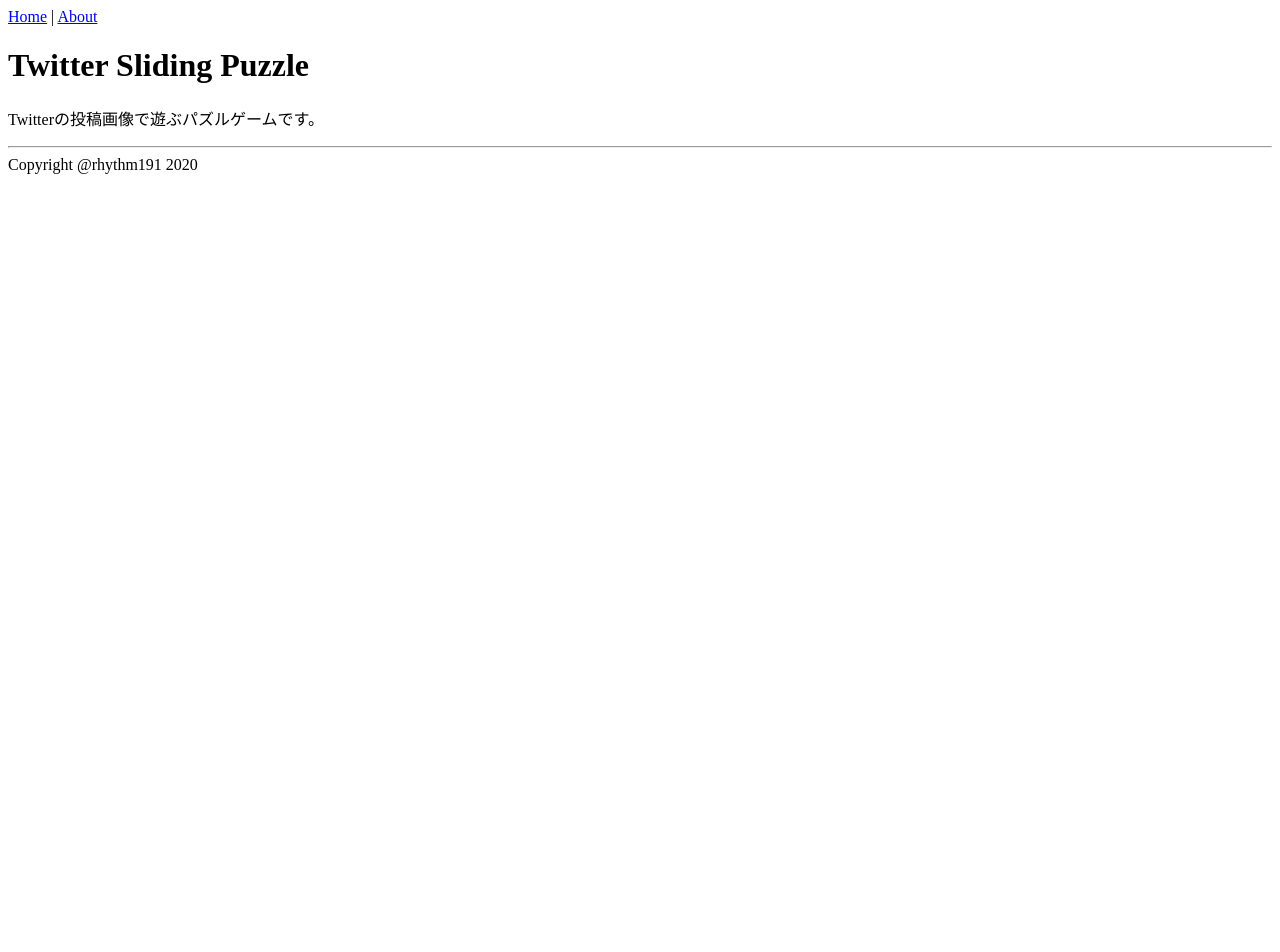
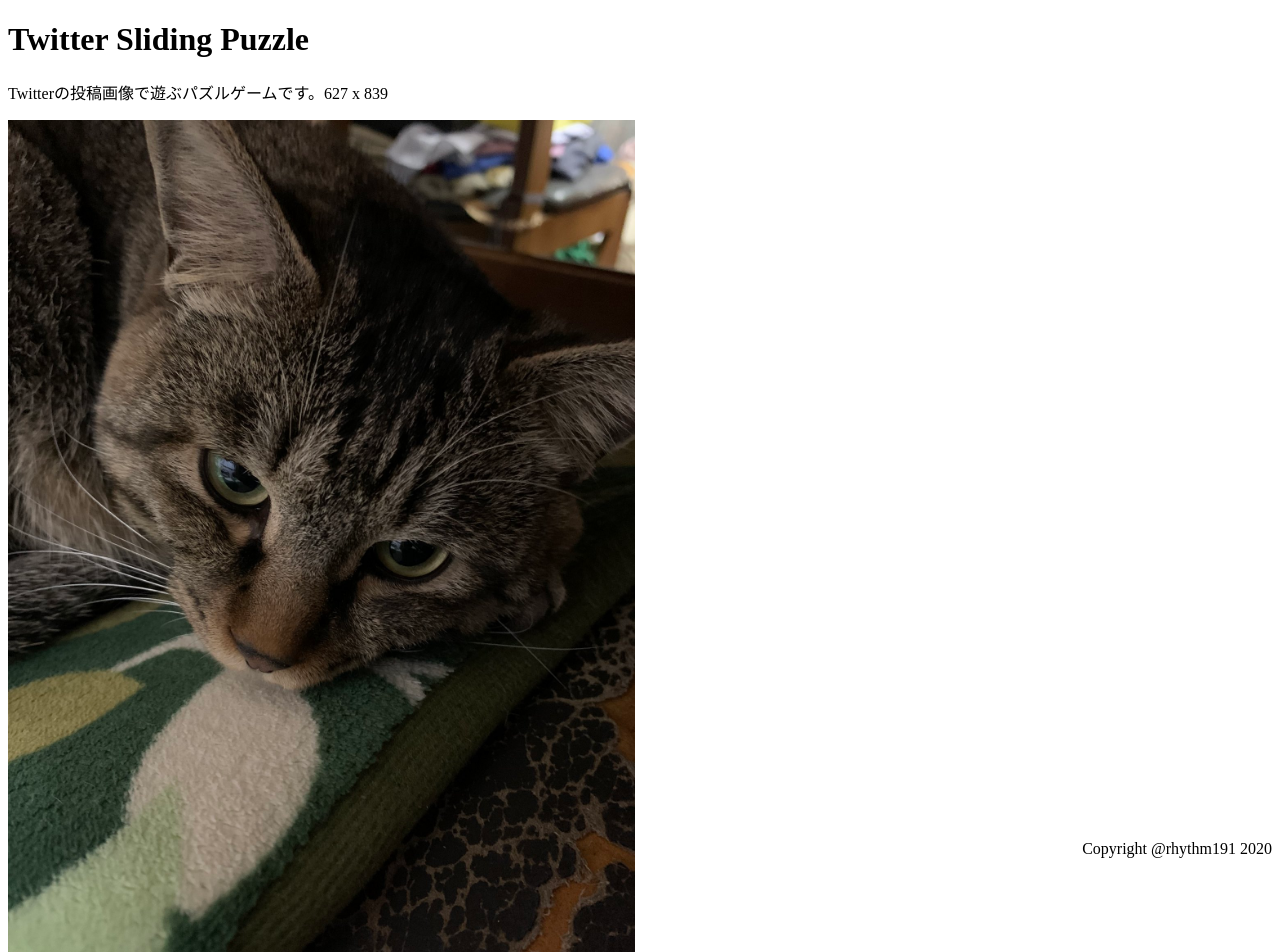
Before and after one commit to rhythm191/twitter-sliding-puzzle, a Next.js app: page / in a window 1280 px wide. Shown: the top 952 px of the page. Before the commit the page ends 800 px from the top, so only its background shows below. Built offline with nearby package versions, Linux system fonts and the light colour scheme.

Commit message:
feat: add puzzle layout

```diff
--- a/components/Layout.tsx
+++ b/components/Layout.tsx
@@ -1,33 +1,66 @@
+/** @jsx jsx */
+
 import * as React from "react";
 import Link from "next/link";
 import Head from "next/head";
+import { css, jsx } from "@emotion/core";
+
+const footerStle = css`
+  display: flex;
+  justify-content: space-between;
+`;
+
+const footerMenu = css`
+  display: block;
+  margin: 0;
+  padding: 0;
+
+  li {
+    display: inline-block;
+    list-style: none;
+    padding-right: 1em;
+  }
+`;
 
 type Props = {
   title?: string;
 };
 
-const Layout: React.FunctionComponent<Props> = ({ children, title = "Twitter Slide Pazzle" }) => (
+const Layout: React.FunctionComponent<Props> = ({ children, title = "Twitter Sliding Puzzle" }) => (
   <div>
     <Head>
+      <meta charSet="utf-8" />
       <title>{title}</title>
-      <meta charSet="utf-8" />
       <meta name="viewport" content="initial-scale=1.0, width=device-width" />
+      <meta name="description" content="Twitterの投稿画像でパズルをするウェブアプリです。" />
     </Head>
     <header>
-      <nav>
-        <Link href="/">
-          <a>Home</a>
-        </Link>{" "}
-        |{" "}
-        <Link href="/about">
-          <a>About</a>
-        </Link>{" "}
-      </nav>
+      <h1>Twitter Sliding Puzzle</h1>
+      <p>Twitterの投稿画像で遊ぶパズルゲームです。627 x 839</p>
     </header>
     <main>{children}</main>
-    <footer>
-      <hr />
-      <span>Copyright @rhythm191 2020</span>
+    <footer css={footerStle}>
+      <nav>
+        <ul css={footerMenu}>
+          <li>
+            <Link href="/">
+              <a>Home</a>
+            </Link>
+          </li>
+          <li>
+            <Link href="/privacy">
+              <a>プライバシー</a>
+            </Link>
+          </li>
+        </ul>
+      </nav>
+      <small
+        css={css`
+          font-size: 1rem;
+        `}
+      >
+        Copyright @rhythm191 2020
+      </small>
     </footer>
   </div>
 );
--- /dev/null
+++ b/components/Pazzle.tsx
@@ -0,0 +1,43 @@
+/** @jsx jsx */
+import * as React from "react";
+import { css, jsx } from "@emotion/core";
+import Piece from "./Piece";
+
+const puzzleStyle = css`
+  position: relative;
+  width: 100%;
+  max-width: 100%;
+  height: 90vh;
+`;
+
+type Props = {
+  bgImage: string;
+};
+
+// 209 x 280
+const Pazzle: React.FunctionComponent<Props> = ({ bgImage }) => {
+  const positions = [];
+
+  for (let i = 0; i < 3; i++) {
+    for (let j = 0; j < 3; j++) {
+      positions.push({ id: i * 100 + j, x: j, y: i });
+    }
+  }
+
+  return (
+    <div css={puzzleStyle}>
+      {positions.map(position => (
+        <Piece
+          key={position.id}
+          bgImage={bgImage}
+          x={position.x}
+          y={position.y}
+          width={209}
+          height={280}
+        />
+      ))}
+    </div>
+  );
+};
+
+export default Pazzle;
--- /dev/null
+++ b/components/Piece.tsx
@@ -0,0 +1,30 @@
+/** @jsx jsx */
+import * as React from "react";
+import { css, jsx } from "@emotion/core";
+
+type Props = {
+  bgImage: string;
+  x: number;
+  y: number;
+  width: number;
+  height: number;
+};
+
+const Piece: React.FunctionComponent<Props> = props => (
+  <div
+    css={css`
+    position: absolute;
+    background: url("${props.bgImage}") no-repeat;
+    background-position: ${props.x * props.width * -1}px ${props.y * props.height * -1}px;
+    background-size: 627px 839px;
+    left: ${props.x * props.width}px;
+    top: ${props.y * props.height}px;
+    width: ${props.width}px;
+    height: ${props.height}px;
+
+    cursor: pointer;
+  `}
+  ></div>
+);
+
+export default Piece;
--- a/package.json
+++ b/package.json
@@ -21,6 +21,7 @@
   },
   "homepage": "https://github.com/rhythm191/twitter-sliding-puzzle#readme",
   "dependencies": {
+    "@emotion/core": "^10.0.27",
     "isomorphic-unfetch": "3.0.0",
     "next": "^9.2.1",
     "react": "^16.12.0",
@@ -43,6 +44,7 @@
     "@typescript-eslint/parser": "^2.17.0",
     "eslint": "^6.8.0",
     "eslint-config-prettier": "^6.9.0",
+    "eslint-plugin-emotion": "^10.0.27",
     "eslint-plugin-prettier": "^3.1.2",
     "eslint-plugin-react": "^7.18.0",
     "prettier": "^1.19.1"
--- a/pages/index.tsx
+++ b/pages/index.tsx
@@ -1,12 +1,13 @@
 import * as React from "react";
 import Layout from "../components/Layout";
+import Pazzle from "../components/Pazzle";
 import { NextPage } from "next";
 
 const IndexPage: NextPage = () => {
   return (
     <Layout title="Home | Twitter Sliding Puzzle">
-      <h1>Twitter Sliding Puzzle</h1>
-      <p>Twitterの投稿画像で遊ぶパズルゲームです。</p>
+      {/* この辺にコマンドを乗っける */}
+      <Pazzle bgImage="/sample.jpeg" />
     </Layout>
   );
 };
```
Also changed, not shown: .eslintrc.json, public/sample.jpeg (added), 1 other file (tests, documents, lock files or other folders).
